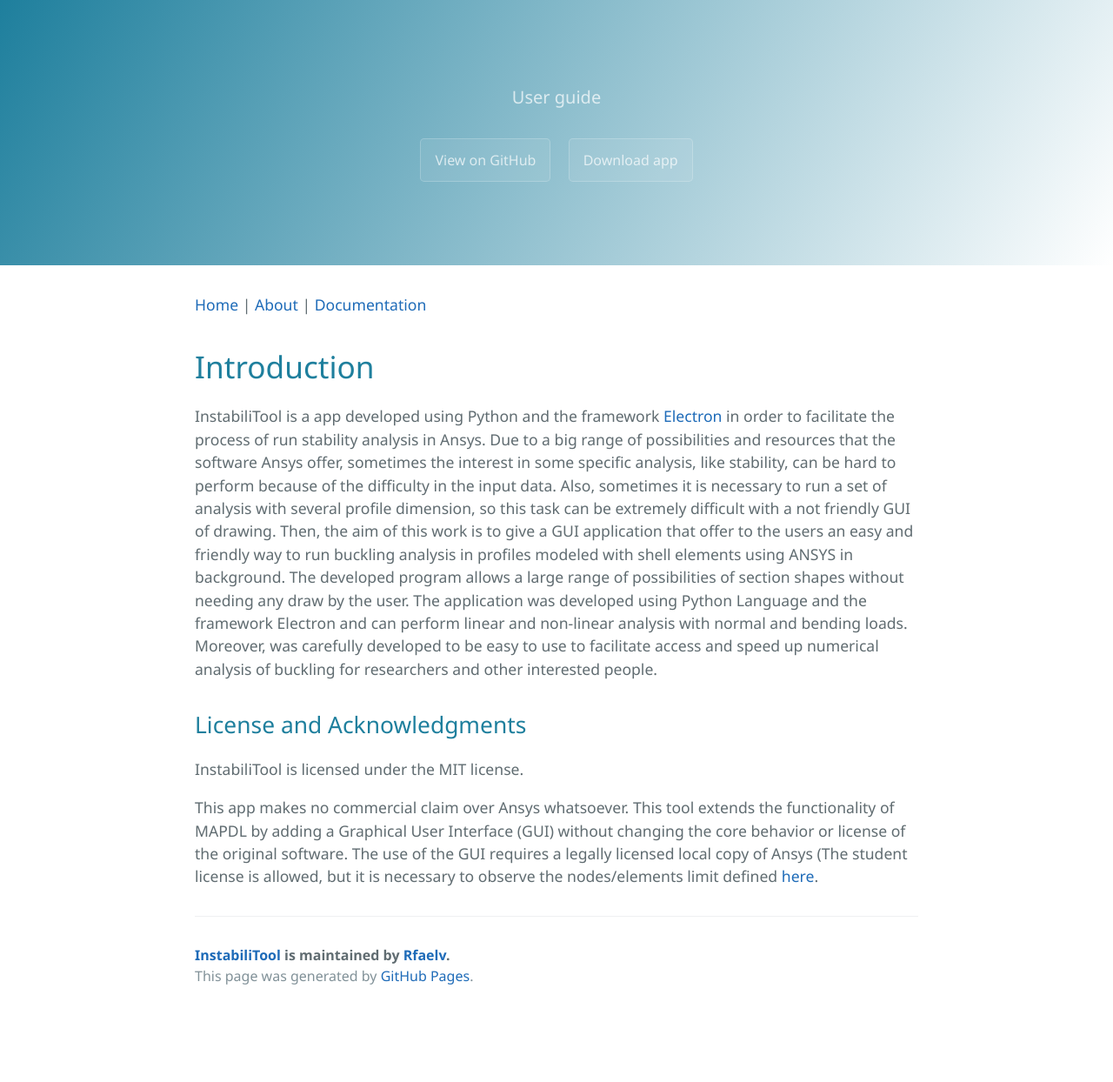
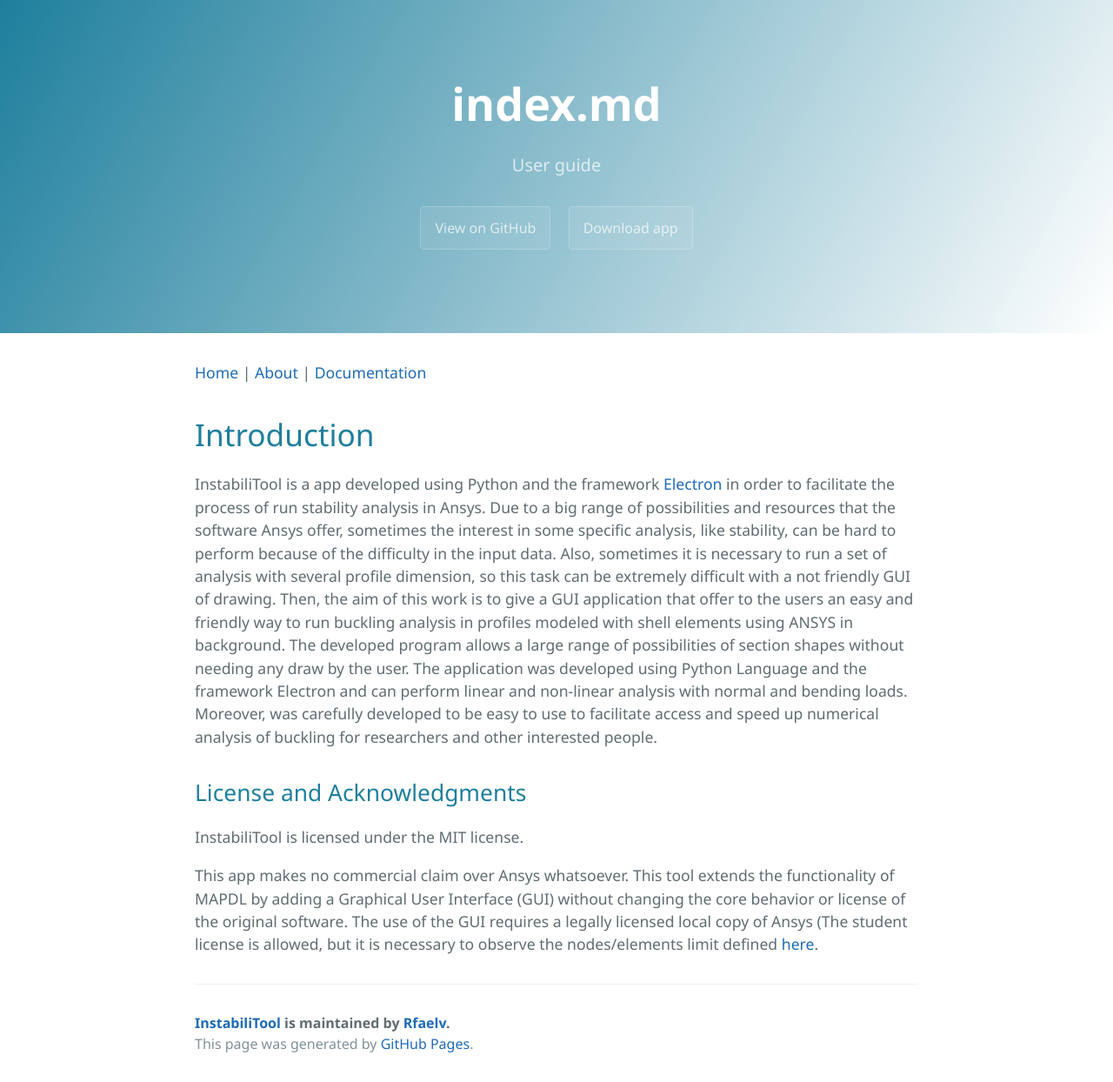
Before and after one commit to Rfaelv/InstabiliTool, a Jekyll site: the page built from index.md, in a window 1280 px wide. Shown: the whole page at 87% size. Built offline with Jekyll 4.4.1, drawn with Linux system fonts in a browser that asks for light colours; our own code applies the rules of GitHub Pages for plain Markdown files; before the commit the page ends 1166 px from its top, so only the background shows below that.

Commit message:
Update default.html

```diff
--- a/_layouts/default.html
+++ b/_layouts/default.html
@@ -26,7 +26,7 @@
 
     <header class="page-header" role="banner">
 <!--       <h1 class="project-name">{{ page.title | default: site.title | default: site.github.repository_name }}</h1> -->
-      <h1 class="project-name">{{ content.h1 }}</h1>
+      <h1 class="project-name">{{ page.name }}</h1>
       <h2 class="project-tagline">{{ page.description | default: site.description | default: site.github.project_tagline }}</h2>
       {% if site.github.is_project_page %}
         <a href="{{ site.github.repository_url }}" class="btn">View on GitHub</a>
```
